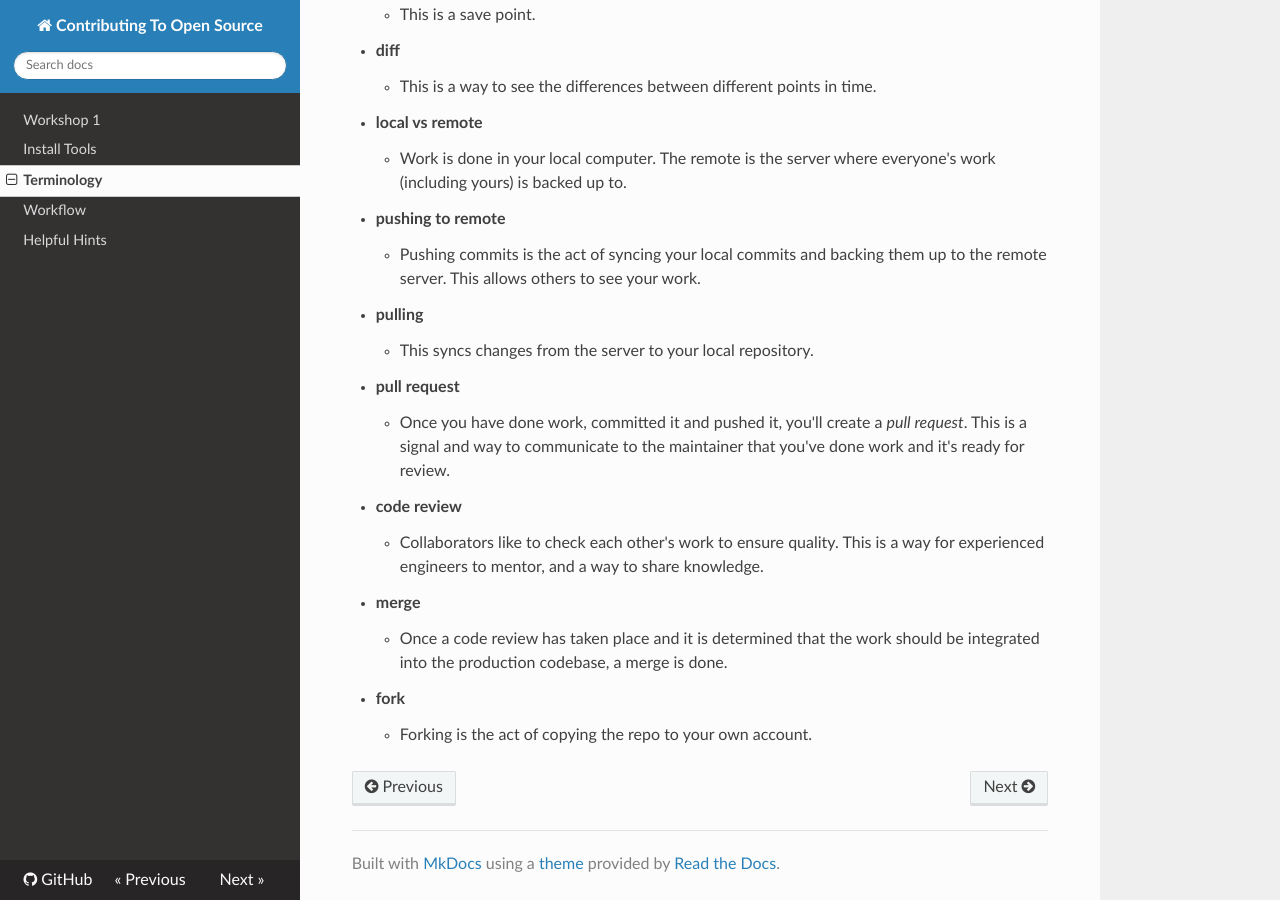
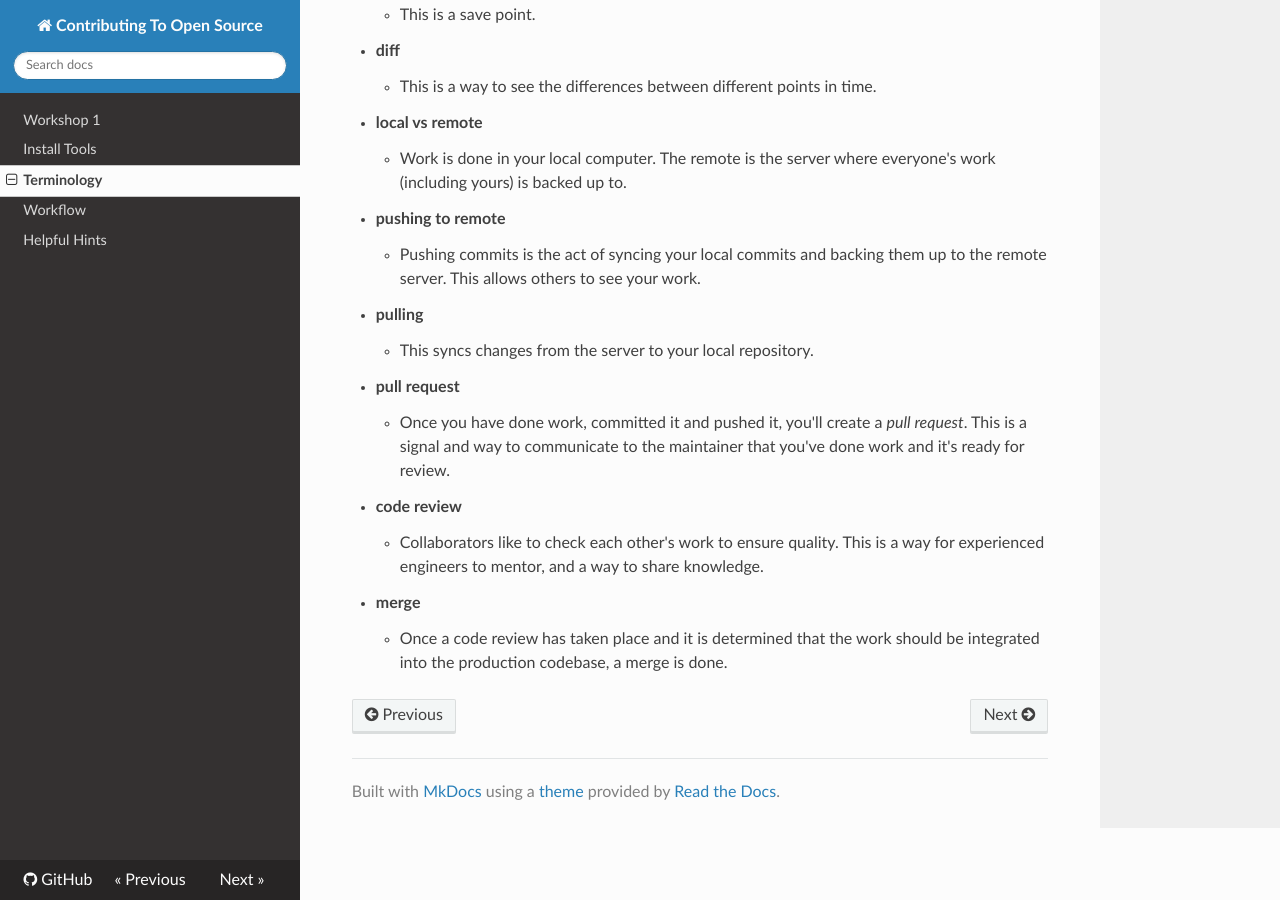
Before and after one commit to HealthCatalyst/contributing-to-open-source, an MkDocs documentation site: the page built from docs/terminology.md, in a window 1280 px wide and 900 px high, scrolled down 1233 px. Built offline with MkDocs 1.6.1, drawn with Linux system fonts in a browser that asks for light colours; nearby versions of some CDN libraries; old or Windows-style settings are respelled for this version of MkDocs.

Commit message:
* removed duplicate fork in terms

```diff
--- a/docs/terminology.md
+++ b/docs/terminology.md
@@ -34,5 +34,3 @@
     + Collaborators like to check each other's work to ensure quality. This is a way for experienced engineers to mentor, and a way to share knowledge.
 - **merge**
     + Once a code review has taken place and it is determined that the work should be integrated into the production codebase, a merge is done.
-- **fork**
-    + Forking is the act of copying the repo to your own account.
```
